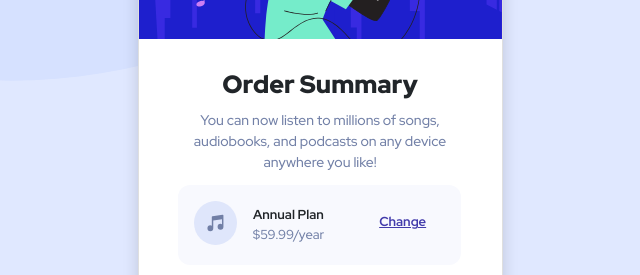
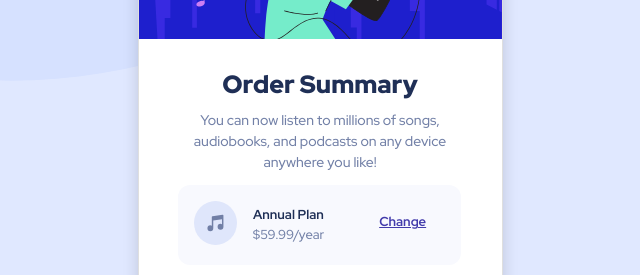
Before and after one commit to mona-frl/Order-Summary-FrontEnd-Mentor-Challenge, a plain HTML site: page index.html in a window 1280 px wide. Shown: the part 235-510 px from the top of the page, without its empty margins (320-960 px from the left). Drawn offline with nearby package versions, Linux system fonts and the light colour scheme.

Commit message:
Changed the color of h1 and pricing title

```diff
--- a/css/styles.css
+++ b/css/styles.css
@@ -38,6 +38,7 @@ body {
     font-weight: 900;
     margin-top: .938rem;
     margin-bottom: .625rem;
+    color: hsl(223, 47%, 23%)
 }
 
 .card-top {
@@ -77,6 +78,7 @@ body {
     margin-top: 1.25rem;
     margin-bottom: 0;
     padding: 0;
+    color: hsl(223, 47%, 23%)
 }
 
 .pricing-text {
```
